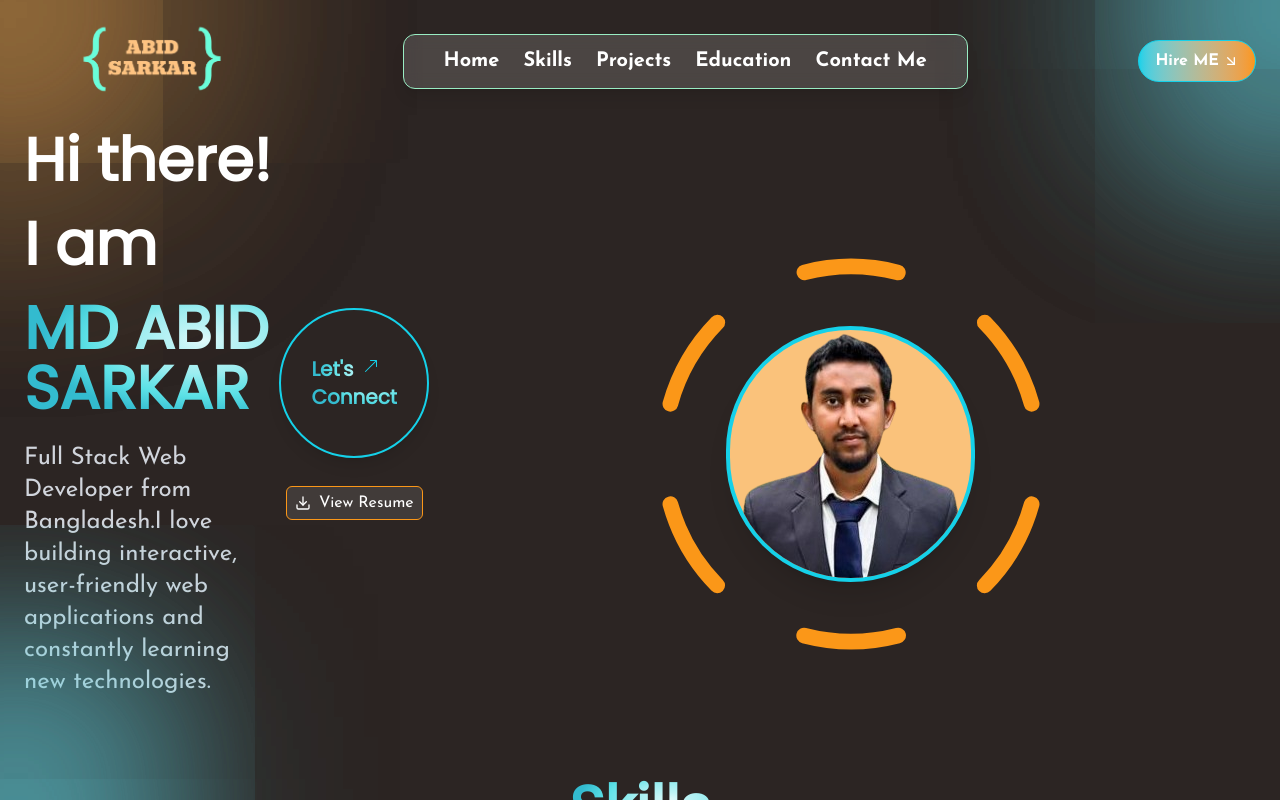
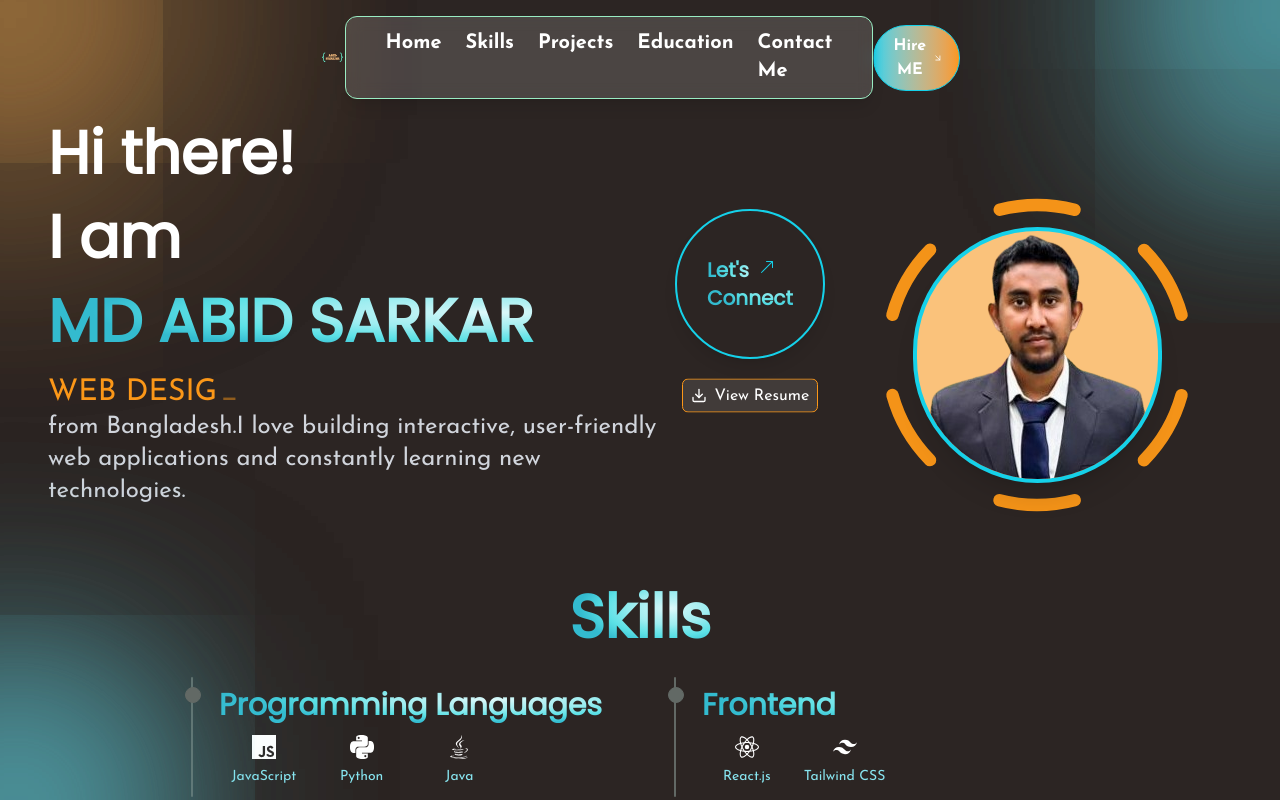
Before and after one commit to abidsarkar/Portfolio, a React (Vite) app: page / in a window 1280 px wide. Shown: the top 800 px of the page. Built offline with nearby package versions, Linux system fonts and the light colour scheme.

Commit message:
update styles and dependencies; enhance navbar and hero section layout, add typewriter effect, and improve project card design

```diff
--- a/package.json
+++ b/package.json
@@ -14,11 +14,12 @@
     "@tailwindcss/vite": "^4.0.12",
     "axios": "^1.8.2",
     "lottie-react": "^2.4.1",
-    "motion": "^12.4.10",
+    "motion": "^12.5.0",
     "react": "^19.0.0",
     "react-dom": "^19.0.0",
     "react-helmet": "^6.1.0",
     "react-icons": "^5.5.0",
+    "react-simple-typewriter": "^5.0.1",
     "tailwindcss": "^4.0.12"
   },
   "devDependencies": {
--- a/src/App.jsx
+++ b/src/App.jsx
@@ -11,7 +11,7 @@ import SkillsTimeline from "./components/skills/SkillsTimeline";
 
 function App() {
   return (
-    <main className="font-josefin">
+    <main className="font-josefin ">
       {/* <PortfolioSEO /> */}
       <NavbarMain />
       <HeroMain />
--- a/src/components/heroSection/HeroLinks.jsx
+++ b/src/components/heroSection/HeroLinks.jsx
@@ -8,7 +8,7 @@ const HeroLinks = () => {
       href="https://www.linkedin.com/in/md-abid-sarkar-556903290/" // Replace with your LinkedIn URL
       target="_blank"
       rel="noopener noreferrer"
-      className="group relative flex items-center justify-center w-[120px] h-[120px] sm:w-[150px] sm:h-[150px] rounded-full border-2 border-cyan shadow-lg bg-darkBlack transition-transform transform hover:scale-110 hover:shadow-cyanShadow"
+      className=" group relative flex items-center justify-center w-[120px] h-[120px] sm:w-[150px] sm:h-[150px] rounded-full border-2 border-cyan shadow-lg bg-darkBlack transition-transform transform hover:scale-110 hover:shadow-cyanShadow"
     >
       {/* Text Inside the Circle */}
       <span className="text-xl font-semibold font-poppins bg-clip-text text-transparent radial-gradient-text text-start">
--- a/src/components/heroSection/HeroMain.jsx
+++ b/src/components/heroSection/HeroMain.jsx
@@ -6,15 +6,15 @@ import HeroResumeBtn from "./HeroResumeBtn";
 
 const HeroMain = () => {
   return (
-    <div className="flex flex-col sm:flex-row  gap-4 items-center sm:items-center sm:justify-between px-6 mt-6 ">
-      <div className="flex flex-col sm:flex-row gap-1 sm:flex-1 ">
+    <div className="flex flex-col sm:flex-row  gap-4 items-center sm:items-center sm:justify-between px-6 mt-6  mx-6 ">
+      <div className="flex flex-col sm:flex-row gap-1 lg:flex-2 ">
         <HeroText/>
         <div className="hidden sm:flex flex-col gap-2 justify-center items-center ">
         <HeroLinks/>
         <HeroResumeBtn/>
         </div>
       </div>
-      <div className="sm:flex-2 w-full">
+      <div className="lg:flex-1 w-full">
         <HeroProfilePicture/>
       </div>
       <div className="sm:hidden mt-10 flex flex-col gap-2 justify-center items-center border py-8 px-18 rounded-lg bg-darkGray backdrop-blur-sm">
--- a/src/components/heroSection/HeroProfilePicture.jsx
+++ b/src/components/heroSection/HeroProfilePicture.jsx
@@ -10,14 +10,14 @@ const HeroProfilePicture = () => {
           src="/image/profilepic.png"
 
           alt="MD Abid Sarkar"
-          className="bg-lightOrange hover:shadow-cyanMediumShadow max-w-[200px] sm:max-w-[300px]  h-auto rounded-full shadow-xl border-4 border-cyan "
+          className=" bg-lightOrange hover:shadow-cyanMediumShadow max-w-[200px] sm:max-w-[300px]  h-auto rounded-full shadow-xl border-4 border-cyan "
         />
       </div>
 
       {/* Rotating Dashed Circle */}
       {/* animate-spinSlow */}
       <div className="absolute z-0 ">
-        <PiCircleDashedThin className="text-orange w-[350px] h-[350px] sm:w-[500px] sm:h-[500px]" />
+        <PiCircleDashedThin className="animate-pulse text-orange w-[350px] h-[350px] sm:w-[400px] sm:h-[400px]" />
       </div>
     </div>
   );
--- a/src/components/heroSection/HeroResumeBtn.jsx
+++ b/src/components/heroSection/HeroResumeBtn.jsx
@@ -5,7 +5,7 @@ const HeroResumeBtn = () => {
     <a
     href="/resume/resume.pdf" // Change this to the actual path of your resume
     download="MD_Abid_Sarkar_Resume.pdf" //
-    className="flex items-center gap-2 border border-orange px-2 py-1 text-white bg-white/10 rounded-md mt-5 cursor-pointer hover:bg-littleWhite hover:text-black hover:bg-opacity-20 hover:shadow-cyanShadow transition-all duration-500">
+    className="animate-bounce flex items-center gap-2 border border-orange px-2 py-1 text-white bg-white/10 rounded-md mt-5 cursor-pointer hover:bg-littleWhite hover:text-black hover:bg-opacity-20 hover:shadow-cyanShadow transition-all duration-500">
       <FiDownload /> View Resume
     </a>
   );
--- a/src/components/heroSection/HeroText.jsx
+++ b/src/components/heroSection/HeroText.jsx
@@ -1,6 +1,5 @@
 import React from "react";
-// import TypingEffect from "../../framerMotion/TypingEffect";
-
+import { Typewriter } from "react-simple-typewriter";
 const HeroText = () => {
   return (
     <div className="w-full sm:w-[80%]">
@@ -17,19 +16,22 @@ const HeroText = () => {
       </h2>
       <br />
 
-      <div className="uppercase text-orange">
-        {/* <TypingEffect
-          texts={[
-            "Full Stack Web Developer",
-            "Software Engineer",
-            "Data Analyst",
-          ]}
-        /> */}
+      <div className="lg:text-3xl sm:text-2xl uppercase text-orange">
+
+        <span>
+          {<Typewriter
+          words={["React Dev", "Web designer", "Next js dev"]}
+          loop={Infinity}
+            cursor
+            cursorStyle='_'
+            typeSpeed={100}
+            deleteSpeed={50}
+            />}
+        </span>
       </div>
       <p className="text-gray-300 text-xl sm:text-2xl text-wrap">
-      Full Stack Web Developer
-        from Bangladesh.I love building interactive, user-friendly web
-        applications and constantly learning new technologies.
+         from Bangladesh.I love building interactive,
+        user-friendly web applications and constantly learning new technologies.
       </p>
     </div>
   );
--- a/src/components/navbar/NavbarMain.jsx
+++ b/src/components/navbar/NavbarMain.jsx
@@ -13,9 +13,9 @@ const NavbarMain = () => {
   };
 
   return (
-    <nav className="my-4 px-6 w-full flex items-center justify-between">
+    <nav className="my-4 px-4 lg:px-80  w-full flex items-center justify-between ">
       {/* Logo Section */}
-      <div className="sm:ml-12 cursor-pointer">
+      <div className=" cursor-pointer">
         <a href="./">
           <NavbarLogo />
         </a>
--- a/src/components/projects/ProjectCards.jsx
+++ b/src/components/projects/ProjectCards.jsx
@@ -32,12 +32,12 @@ const ProjectCards = () => {const [projectData, setProjectData] = useState([]);
         {projectData.map((project, index) => (
           <div
             key={index}
-            className="border rounded-xl hover:shadow-orangeSmallShadow hover:scale-105 transition-transform duration-300 "
+            className="hover:bg-gradient-to-r from-slate-300 to-slate-500 border rounded-xl hover:shadow-orangeSmallShadow hover:scale-102 transition-transform duration-300 "
 
           >
             <div className="sm:flex rounded-2xl">
               {/* Image Section (1/3 width in desktop) */}
-              <div className="flex justify-center items-center sm:w-1/3 w-full bg-darkGray rounded-l-2xl">
+              <div className="flex justify-center items-center sm:w-1/3 w-full bg-gradient-to-r from-slate-900 to-slate-700 rounded-l-2xl">
                 <img
                   src={project.image}
                   alt={project.title}
@@ -46,7 +46,7 @@ const ProjectCards = () => {const [projectData, setProjectData] = useState([]);
               </div>
 
               {/* Card Content (2/3 width in desktop) */}
-              <div className="sm:w-2/3 w-full p-4 rounded-r-lg hover:bg-gray-700">
+              <div className="sm:w-2/3 w-full p-4 rounded-r-lg ">
                 {/* Title */}
                 <h3 className="text-2xl font-semibold font-poppins bg-clip-text text-transparent radial-gradient-text">{project.title}</h3>
                 {/* description */}
--- a/src/index.css
+++ b/src/index.css
@@ -43,11 +43,17 @@
       #7de7eb 55.12%,
       #5ce1e6 71.54%,
       #33bbcf 100%
+    );
+    .newGradient {
+      background: linear-gradient(
+        90deg,
+        rgba(2, 0, 36, 1) 0%,
+        rgba(9, 108, 121, 0.8561799719887955) 47%,
+        rgba(0, 212, 255, 1) 100%
       );
-
-
     }
   }
-  body {
-    @apply bg-darkBrown;
-  }
+}
+body {
+  @apply bg-darkBrown;
+}
```
Also changed, not shown: 1 other file (tests, documents, lock files or other folders).
